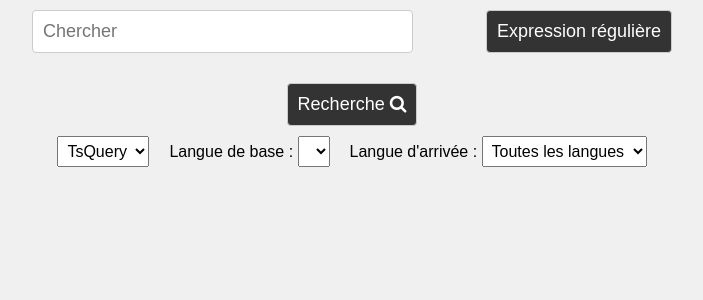
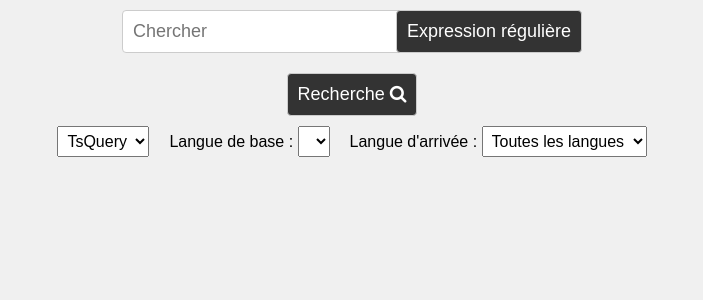
Before and after one commit to Lexika-Project/lexika, a Flask app: page /home in a window 1280 px wide. Shown: the part 60-360 px from the top of the page, without its empty margins (288-991 px from the left). Run offline with Flask 3, Linux system fonts and the light colour scheme; data that the repository does not hold is empty; some libraries are stand-ins or nearby versions.

Commit message:
Update style.css

```diff
--- a/site/static/css/style.css
+++ b/site/static/css/style.css
@@ -44,7 +44,7 @@ h1 {
     display: flex;
     flex-direction: column;
     align-items: center;
-    margin-top: 20px;
+    margin-top: 10px;
 }
 
 button:hover {
@@ -126,7 +126,7 @@ table th {
 }
 
 #regex-btn {
-    margin-left: 200px;
+    margin-left: 20px;
 }
 
 #search {
```
